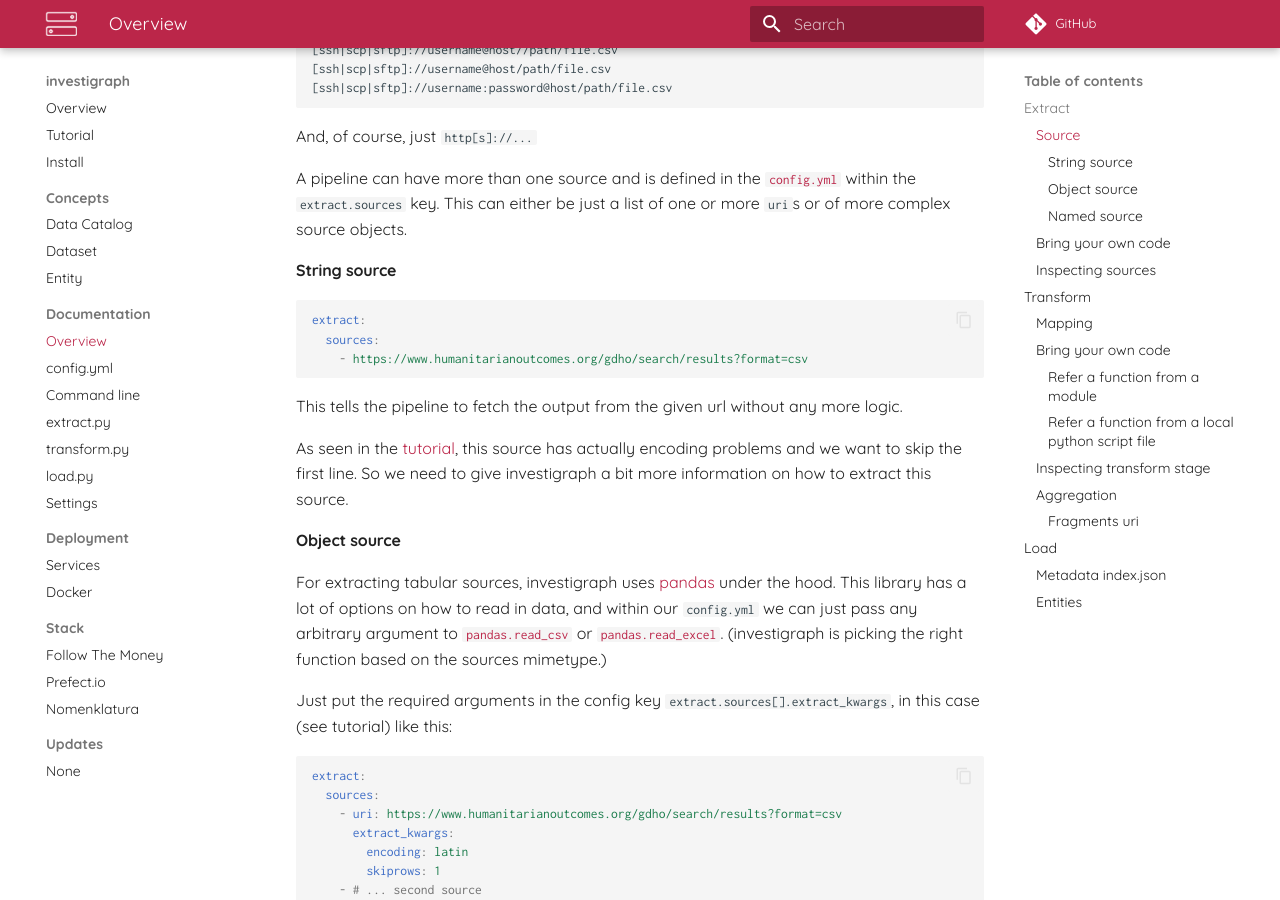
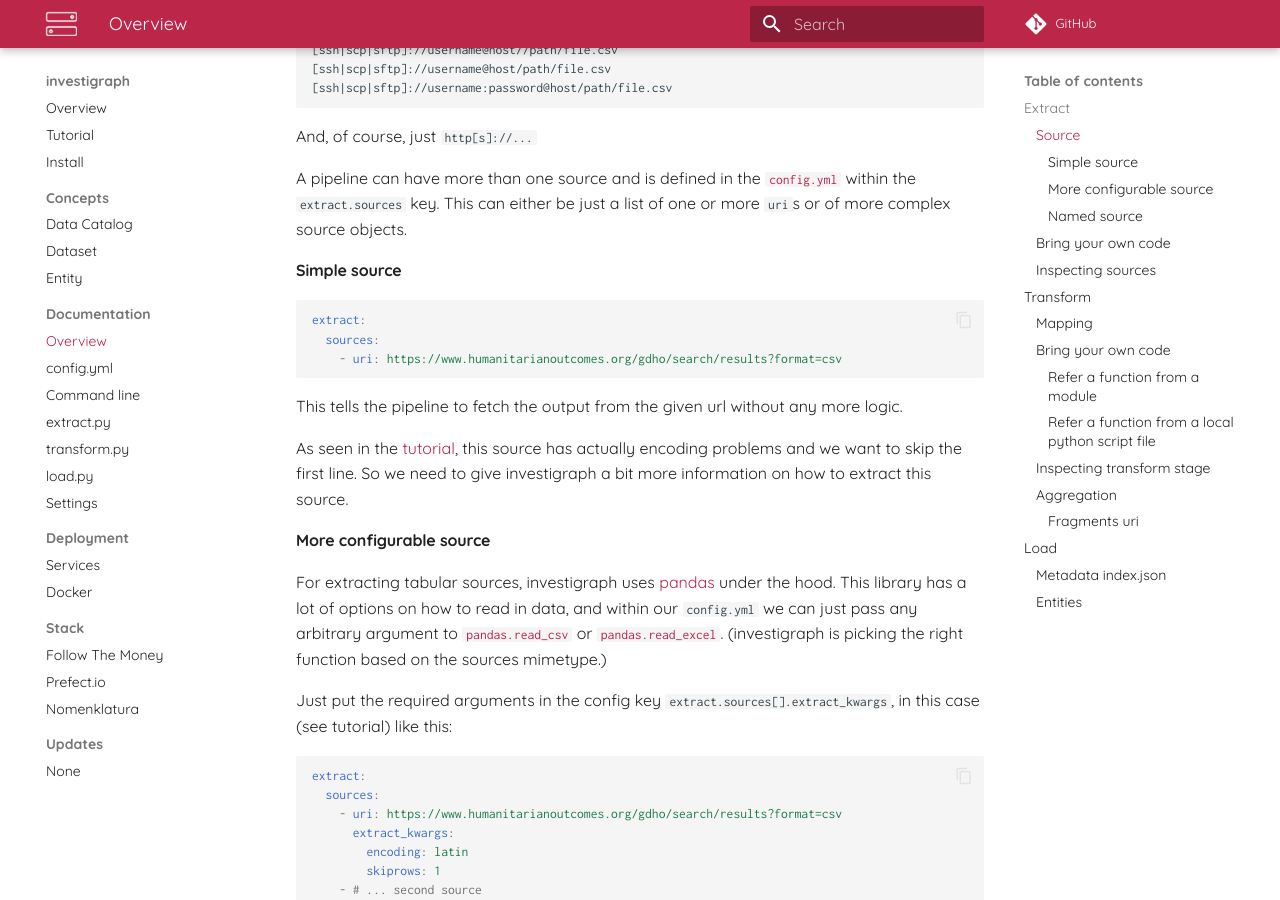
Before and after one commit to investigativedata/investigraph, an MkDocs documentation site: the page built from docs/reference/index.md, in a window 1280 px wide and 900 px high, scrolled down 1209 px. Built offline with MkDocs 1.6.1 and Material for MkDocs 9.7.7, drawn with Linux system fonts in a browser that asks for light colours; comment, search, counter and statistics services are not loaded.

Commit message:
🩹 (reference) fix source config

````diff
--- a/docs/reference/index.md
+++ b/docs/reference/index.md
@@ -45,19 +45,19 @@ And, of course, just `http[s]://...`
 
 A pipeline can have more than one source and is defined in the [`config.yml`](./config/) within the `extract.sources` key. This can either be just a list of one or more `uri`s or of more complex source objects.
 
-#### String source
+#### Simple source
 
 ```yaml
 extract:
   sources:
-    - https://www.humanitarianoutcomes.org/gdho/search/results?format=csv
+    - uri: https://www.humanitarianoutcomes.org/gdho/search/results?format=csv
 ```
 
 This tells the pipeline to fetch the output from the given url without any more logic.
 
 As seen in the [tutorial](../tutorial/), this source has actually encoding problems and we want to skip the first line. So we need to give investigraph a bit more information on how to extract this source.
 
-#### Object source
+#### More configurable source
 
 For extracting tabular sources, investigraph uses [pandas](https://pandas.pydata.org/) under the hood. This library has a lot of options on how to read in data, and within our `config.yml` we can just pass any arbitrary argument to [`pandas.read_csv`](https://pandas.pydata.org/pandas-docs/stable/reference/api/pandas.read_csv.html#pandas.read_csv) or [`pandas.read_excel`](https://pandas.pydata.org/pandas-docs/stable/reference/api/pandas.read_excel.html#pandas-read-excel). (investigraph is picking the right function based on the sources mimetype.)
 
````
